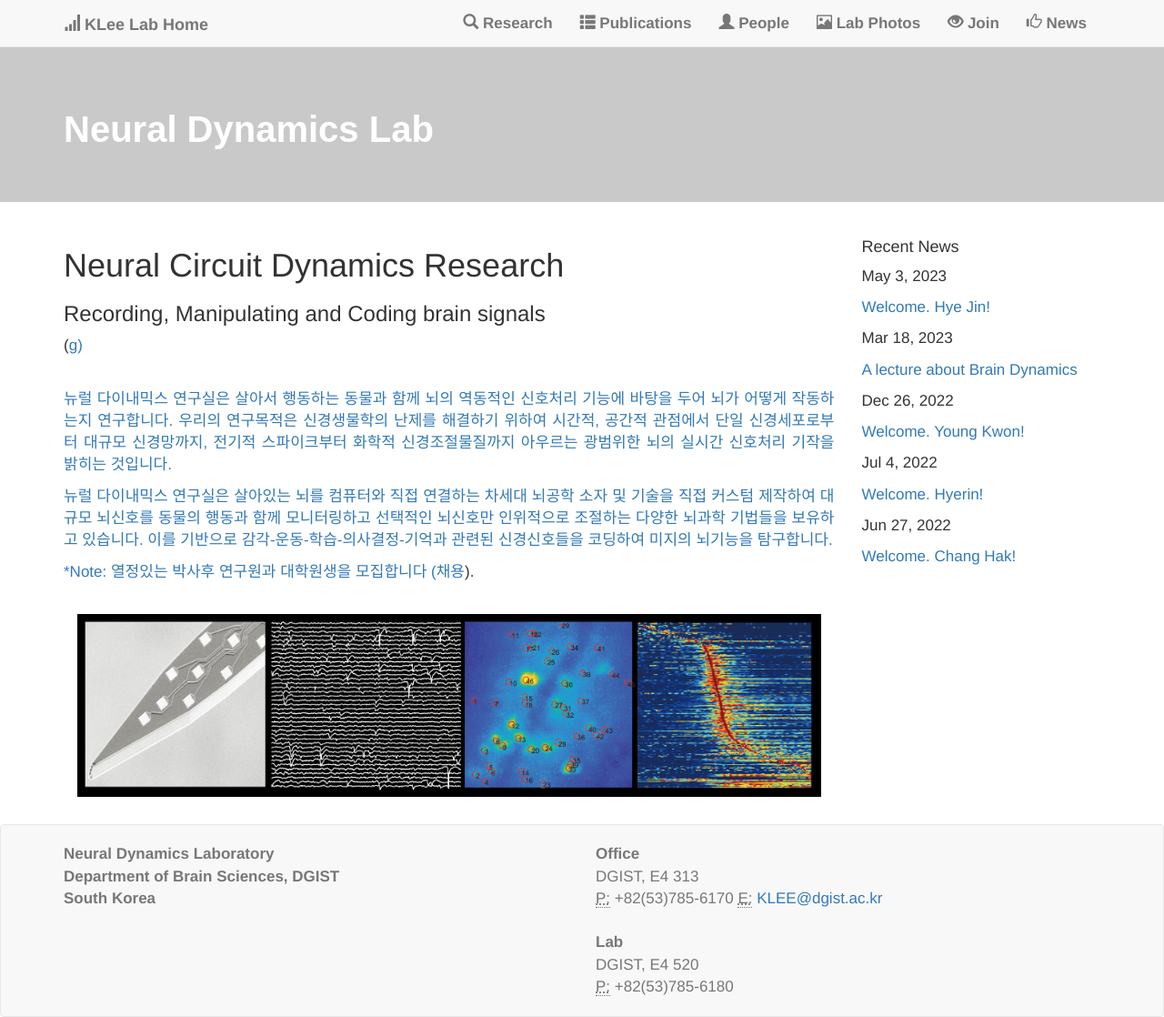
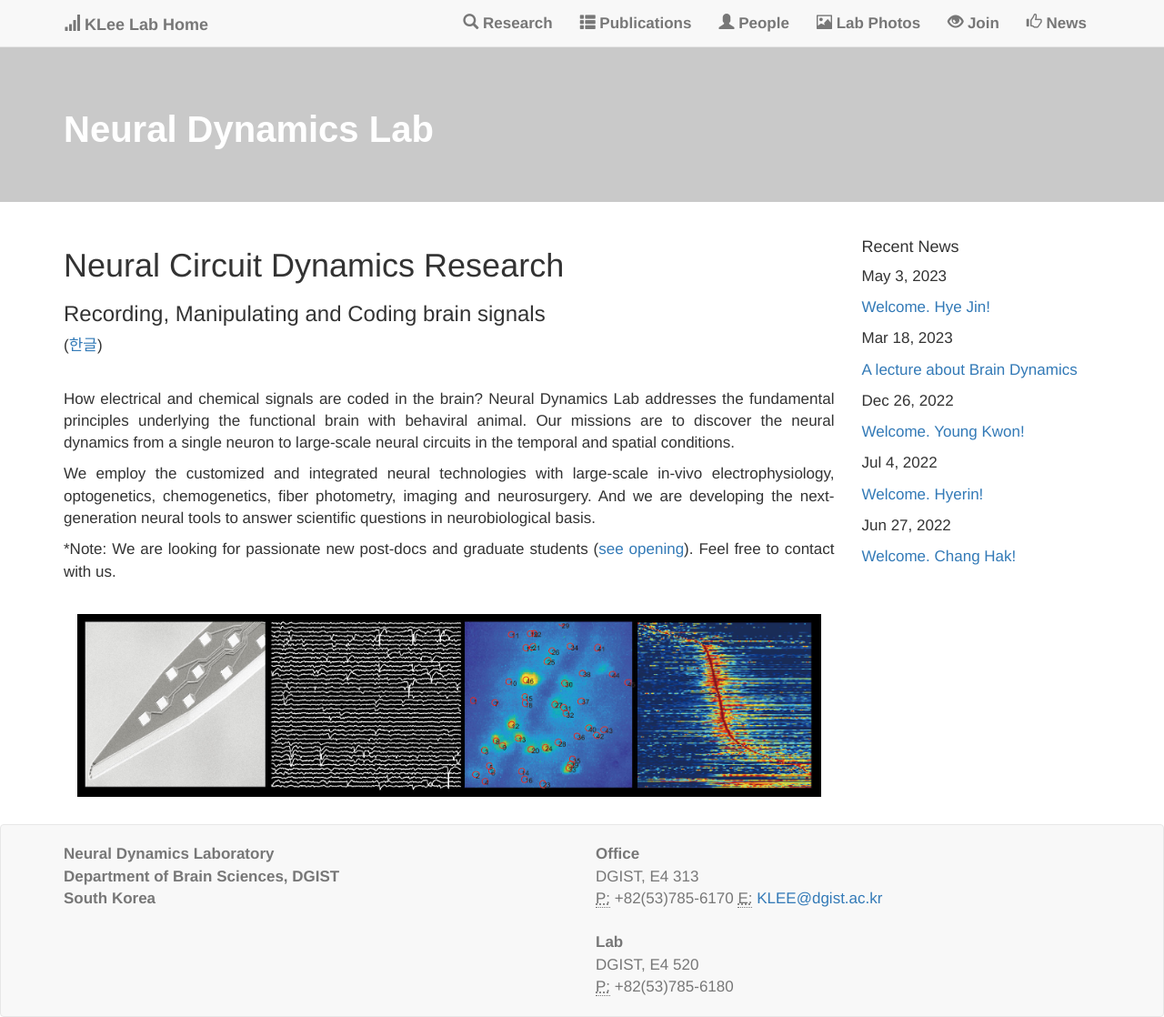
Before and after one commit to kleelab/kleelab.github.io, a Jekyll site: the page built from indexE.html, in a window 1280 px wide. Shown: the whole page at 91% size. Built offline with Jekyll 4.4.1, drawn with Linux system fonts in a browser that asks for light colours; nearby versions of some CDN libraries; a style sheet for code colours, icons or effects is not loaded.

Commit message:
Update indexE.html

```diff
--- a/indexE.html
+++ b/indexE.html
@@ -14,13 +14,13 @@
 
 <h1>Neural Circuit Dynamics Research</h1>
 <h3>Recording, Manipulating and Coding brain signals</h3>
-<p> (<a href="{{ site.url }}{{ site.baseurl }}/index">g)</p>
+<p> (<a href="{{ site.url }}{{ site.baseurl }}/index">한글</a>)</p>
 <br>
-<p>뉴럴 다이내믹스 연구실은 살아서 행동하는 동물과 함께 뇌의 역동적인 신호처리 기능에 바탕을 두어 뇌가 어떻게 작동하는지 연구합니다. 우리의 연구목적은 신경생물학의 난제를 해결하기 위하여 시간적, 공간적 관점에서 단일 신경세포로부터 대규모 신경망까지, 전기적 스파이크부터 화학적 신경조절물질까지 아우르는 광범위한 뇌의 실시간 신호처리 기작을 밝히는 것입니다.</p>
+<p>How electrical and chemical signals are coded in the brain?  Neural Dynamics Lab addresses the fundamental principles underlying the functional brain with behaviral animal. Our missions are to discover the neural dynamics from a single neuron to large-scale neural circuits in the temporal and spatial conditions.</p>
 
-<p>뉴럴 다이내믹스 연구실은 살아있는 뇌를 컴퓨터와 직접 연결하는 차세대 뇌공학 소자 및 기술을 직접 커스텀 제작하여 대규모 뇌신호를 동물의 행동과 함께 모니터링하고 선택적인 뇌신호만 인위적으로 조절하는 다양한 뇌과학 기법들을 보유하고 있습니다. 이를 기반으로 감각-운동-학습-의사결정-기억과 관련된 신경신호들을 코딩하여 미지의 뇌기능을 탐구합니다.</p>
+<p>We employ the customized and integrated neural technologies with large-scale in-vivo electrophysiology, optogenetics, chemogenetics, fiber photometry, imaging and neurosurgery. And we are developing the next-generation neural tools to answer scientific questions in neurobiological basis. </p>
 
-<p>  *Note: 열정있는 박사후 연구원과 대학원생을 모집합니다 (<a href="{{ site.url }}{{ site.baseurl }}/joinusK">채용</a>). </p>
+<p>  *Note: We are  looking for passionate new post-docs and graduate students (<a href="{{ site.url }}{{ site.baseurl }}/joinus">see opening</a>). Feel free to contact with us. </p>
 
 <br>
 
```
